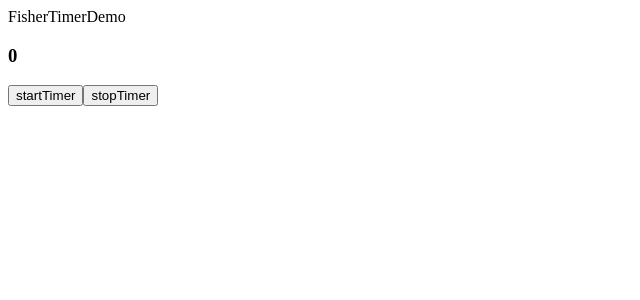
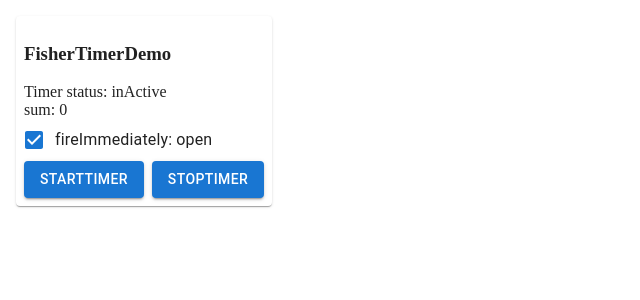
Before and after one commit to gaohan1994/fisher, a React (Vite) app: page / in a window 1280 px wide. Shown: the top 300 px of the page, without its empty margins (0-640 px from the left). Built offline with nearby package versions, Linux system fonts and the light colour scheme.

Commit message:
Update FisherTimerDemo

```diff
--- a/src/fisher-core/fisher-timer/FisherTimer.ts
+++ b/src/fisher-core/fisher-timer/FisherTimer.ts
@@ -7,7 +7,20 @@ interface IFisherTimerAction {
 }
 
 interface IFisherTimer {
+  /**
+   * 计时器要执行的action
+   *
+   * @type {IFisherTimerAction}
+   * @memberof IFisherTimer
+   */
   action: IFisherTimerAction;
+  /**
+   * 是否立即执行一次
+   * 默认开启
+   * @type {boolean}
+   * @memberof IFisherTimer
+   */
+  fireImmediately?: boolean;
 }
 
 /**
@@ -20,13 +33,15 @@ interface IFisherTimer {
  */
 export class FisherTimer {
   public timerId?: Timer;
+  public active = false;
   public action: IFisherTimerAction;
   public actionInterval?: number;
-  public active = false;
+  public fireImmediately: boolean;
 
-  constructor({ action }: IFisherTimer) {
+  constructor({ action, fireImmediately }: IFisherTimer) {
     makeAutoObservable(this);
     this.action = action;
+    this.fireImmediately = fireImmediately ?? true;
     reaction(() => this.active, this.timerActiveReaction);
   }
 
@@ -62,6 +77,7 @@ export class FisherTimer {
     if (isActive) {
       this.timerId && clearInterval(this.timerId);
       this.timerId = setInterval(() => this.action(), this.actionInterval);
+      this.fireImmediately && this.action();
     } else {
       this.timerId && clearInterval(this.timerId);
     }
--- a/src/pages/FisherCoreDemo.tsx
+++ b/src/pages/FisherCoreDemo.tsx
@@ -1,11 +1,29 @@
 import { useEffect, useState, FC } from 'react';
+import { observer } from 'mobx-react';
+import {
+  Button,
+  Stack,
+  Box,
+  Paper,
+  Checkbox,
+  FormControlLabel,
+} from '@mui/material';
 import { FisherTimer } from '@FisherCore';
 
-const FisherTimerDemo: FC = () => {
+const FisherTimerDemo: FC = observer(() => {
   const [sum, setSum] = useState(0);
+  const [fireImmediately, setFireImmediately] = useState(true);
+
   const [timer] = useState(
-    new FisherTimer({ action: () => setSum((prevSum) => ++prevSum) })
+    new FisherTimer({
+      action: () => setSum((prevSum) => ++prevSum),
+      fireImmediately,
+    })
   );
+
+  useEffect(() => {
+    timer.fireImmediately = fireImmediately;
+  }, [fireImmediately]);
 
   useEffect(() => {
     return () => {
@@ -15,18 +33,46 @@ const FisherTimerDemo: FC = () => {
 
   return (
     <div>
-      FisherTimerDemo
-      <h3>{sum}</h3>
-      <button onClick={() => timer.startTimer(1000)}>startTimer</button>
-      <button onClick={() => timer.stopTimer()}>stopTimer</button>
+      <h3>FisherTimerDemo</h3>
+      <div>Timer status: {timer.active ? 'active' : 'inActive'}</div>
+      <div>sum: {sum}</div>
+      <FormControlLabel
+        label={`fireImmediately: ${fireImmediately ? 'open' : 'false'}`}
+        control={
+          <Checkbox
+            checked={fireImmediately}
+            onChange={(event) => setFireImmediately(event.target.checked)}
+          />
+        }
+      />
+      <Stack direction="row" spacing={1}>
+        <Button variant="contained" onClick={() => timer.startTimer(1000)}>
+          startTimer
+        </Button>
+        <Button variant="contained" onClick={() => timer.stopTimer()}>
+          stopTimer
+        </Button>
+      </Stack>
     </div>
   );
-};
+});
 
 export const FisherCoreDemo: FC = () => {
   return (
-    <div>
-      <FisherTimerDemo />
-    </div>
+    <Box
+      sx={{
+        display: 'flex',
+        flexWrap: 'wrap',
+        '& > :not(style)': {
+          m: 1,
+          p: 1,
+          minWidth: 200,
+        },
+      }}
+    >
+      <Paper>
+        <FisherTimerDemo />
+      </Paper>
+    </Box>
   );
 };
```
